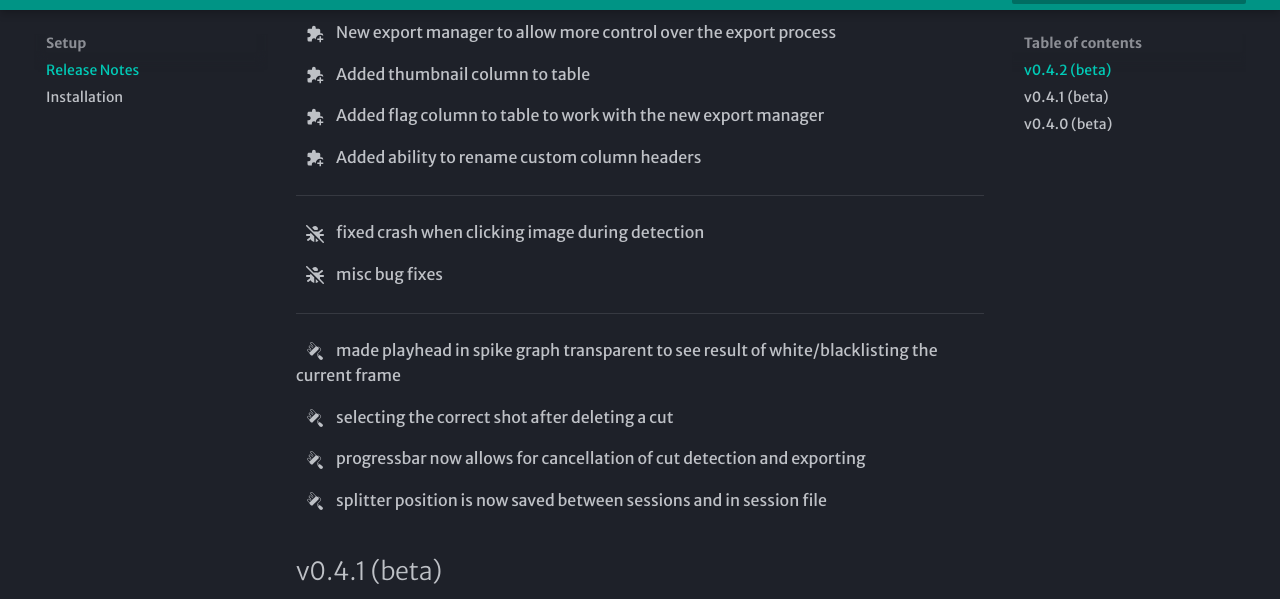
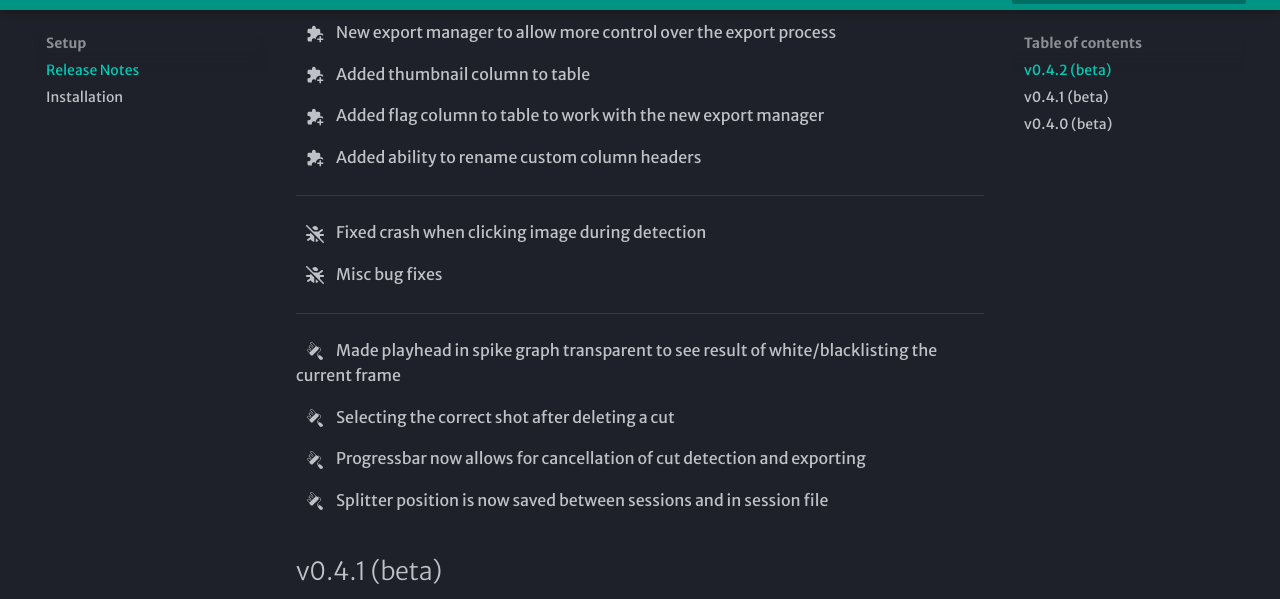
Before and after one commit to frueter/cutdetector-docs, an MkDocs documentation site: the page built from docs/release_notes.md, in a window 1280 px wide and 900 px high, scrolled down 411 px. Shown: the part 38-637 px from the top of the window. Built offline with MkDocs 1.6.1 and Material for MkDocs 9.7.7, drawn with Linux system fonts in a browser that asks for light colours; some web fonts are replaced.

Commit message:
updated release notes

```diff
--- a/docs/release_notes.md
+++ b/docs/release_notes.md
@@ -19,18 +19,18 @@
 
 ---
 
-:fontawesome-solid-bug-slash: fixed crash when clicking image during detection
+:fontawesome-solid-bug-slash: Fixed crash when clicking image during detection
 
-:fontawesome-solid-bug-slash: misc bug fixes
+:fontawesome-solid-bug-slash: Misc bug fixes
 
 ---
-:simple-renovate: made playhead in spike graph transparent to see result of white/blacklisting the current frame
+:simple-renovate: Made playhead in spike graph transparent to see result of white/blacklisting the current frame
 
-:simple-renovate: selecting the correct shot after deleting a cut
+:simple-renovate: Selecting the correct shot after deleting a cut
 
-:simple-renovate: progressbar now allows for cancellation of cut detection and exporting
+:simple-renovate: Progressbar now allows for cancellation of cut detection and exporting
 
-:simple-renovate: splitter position is now saved between sessions and in session file
+:simple-renovate: Splitter position is now saved between sessions and in session file
 
 
 
```
